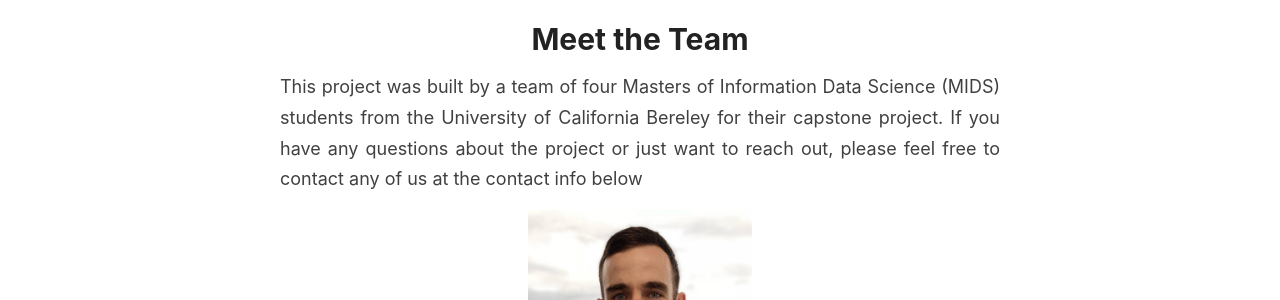
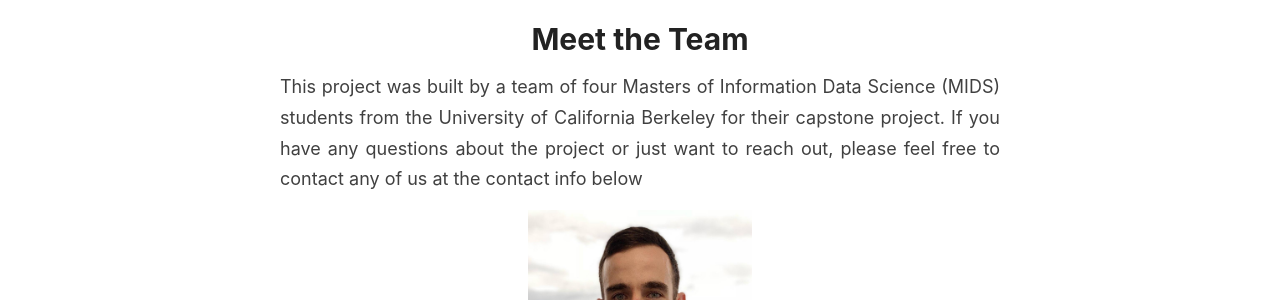
Before and after one commit to Seiris21/ucb2022.snowcast, a Jekyll site: the page built from _pages/about_us.md, in a window 1280 px wide. Shown: the part 239-539 px from the top of the page. Built offline with Jekyll 4.4.1, drawn with Linux system fonts in a browser that asks for light colours.

Commit message:
Final Draft

```diff
--- a/_config.yml
+++ b/_config.yml
@@ -1,4 +1,4 @@
-##
+#
 # This file contains configuration flags to customize your site
 #
 
--- a/_pages/about_us.md
+++ b/_pages/about_us.md
@@ -6,7 +6,7 @@ permalink: /team/
 
 # Meet the Team
 
-<div align="justify">This project was built by a team of four Masters of Information Data Science (MIDS) students from the University of California Bereley for their capstone project. If you have any questions about the project or just want to reach out, please feel free to contact any of us at the contact info below</div>
+<div align="justify">This project was built by a team of four Masters of Information Data Science (MIDS) students from the University of California Berkeley for their capstone project. If you have any questions about the project or just want to reach out, please feel free to contact any of us at the contact info below</div>
 
 <p align="center">
   <img width="224" height="224" src="../images/mal.png">
```
